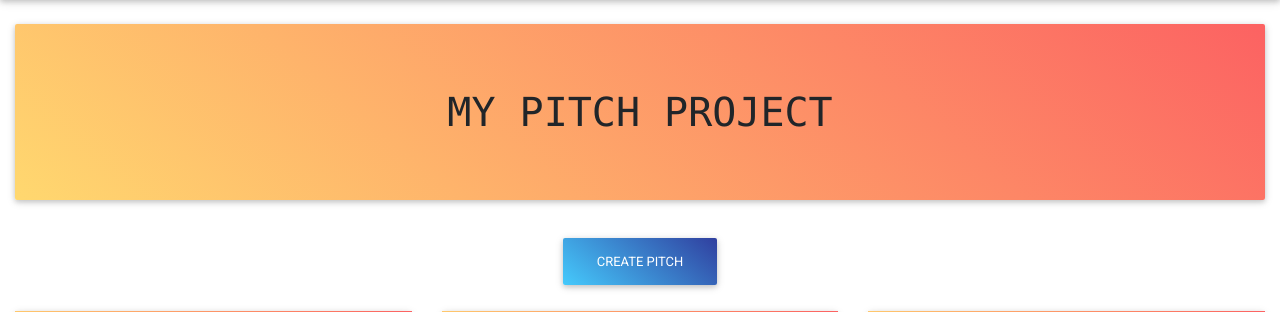
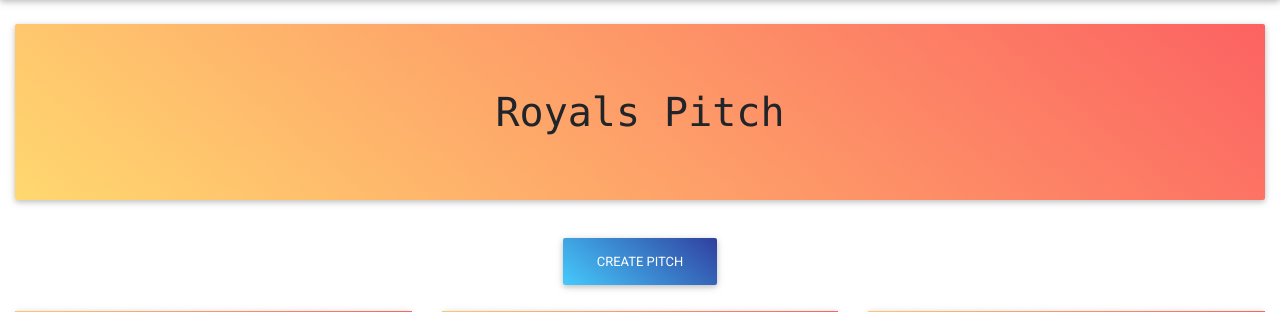
Before and after one commit to Wairimu-3/pitch2, a Flask app: page / in a window 1280 px wide. Shown: the part 74-386 px from the top of the page. Run offline with Flask 2, Linux system fonts and the light colour scheme; data that the repository does not hold is empty; some libraries are stand-ins or nearby versions.

Commit message:
navbar.html

```diff
--- a/app/email.py
+++ b/app/email.py
@@ -3,7 +3,7 @@ from flask import render_template
 from . import mail
 
 def mail_message(subject,template,to,**kwargs):
-    sender_email = 'ngugimuthoni43@gmail.com'
+    sender_email = 'kimanimargaret46@gmail.com'
 
     email = Message(subject, sender=sender_email, recipients=[to])
     email.body= render_template(template + ".txt",**kwargs)
--- a/app/templates/index.html
+++ b/app/templates/index.html
@@ -7,7 +7,7 @@
 {%block content%}
 <br>
 <div class="container-fluid ">
-    <h1 class="jumbotron text-monospace text-center peach-gradient">MY PITCH PROJECT</h1>
+    <h1 class="jumbotron text-monospace text-center peach-gradient">Royals Pitch</h1>
 </div>
 
 <div class="container text-center" style="padding-bottom: 20px;">
```
Also changed, not shown: app/templates/navbar.html (+0 -11 lines).
